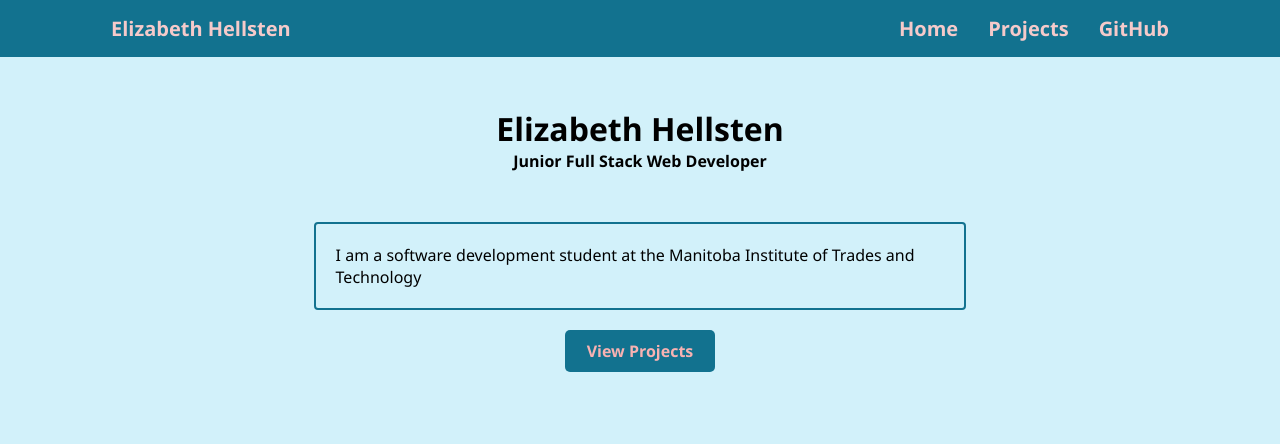
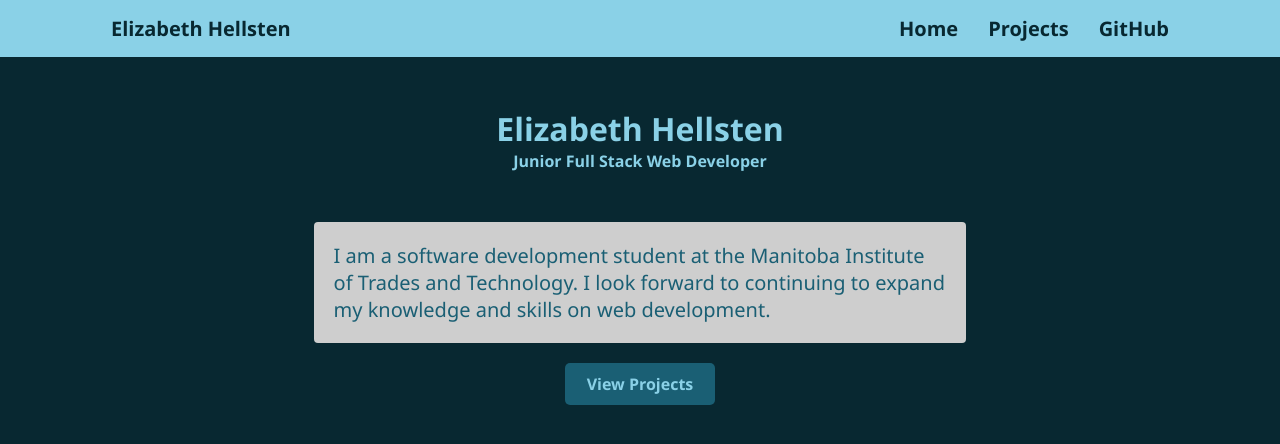
Before and after one commit to elizabethh34/portfolio-site, a React (Create React App) app: page / in a window 1280 px wide. Shown: the top 444 px of the page. Built offline with nearby package versions, Linux system fonts and the light colour scheme.

Commit message:
Update colours

```diff
--- a/public/index.html
+++ b/public/index.html
@@ -4,7 +4,7 @@
     <meta charset="utf-8" />
     <link rel="icon" href="%PUBLIC_URL%/favicon.ico" />
     <meta name="viewport" content="width=device-width, initial-scale=1" />
-    <title>Elizabeth</title>
+    <title>Elizabeth Hellsten</title>
   </head>
   <body>
     <noscript>You need to enable JavaScript to run this app.</noscript>
--- a/src/App.css
+++ b/src/App.css
@@ -5,16 +5,19 @@
 }
 
 nav {
-  background-color: rgb(18, 114, 143);
+  background-color: rgb(138, 209, 231);
   margin-bottom: 30px;
 }
 
 .home-name, .home-role {
   text-align: center;
+  color:rgb(138, 209, 231);
 }
 
 .info-container {
-  border: 2px solid rgb(18, 114, 143);
+  background-color: rgb(206, 206, 206);
+  color:rgb(26, 95, 116);
+  font-size: 20px;
   border-radius: 4px;
   width: 60%;
   margin: auto;
@@ -32,11 +35,16 @@ nav {
   width: 150px;
   text-align: center;
   margin: 20px auto;
-  color: rgb(248, 178, 178);
-  background-color: rgb(18, 114, 143);
+  color: rgb(138, 209, 231);
+  background-color: rgb(26, 95, 116);
   font-weight: 600;
   padding: 10px;
   border-radius: 5px;
+}
+
+.projects-button:hover {
+  color: rgb(26, 95, 116);
+  background-color: rgb(138, 209, 231);
 }
 
 .nav-container {
@@ -46,10 +54,6 @@ nav {
   margin: auto;
 }
 
-.active {
-  border-bottom:2px solid rgb(248, 178, 178);
-}
-
 nav ul {
   display: flex;
   list-style: none;
@@ -57,17 +61,13 @@ nav ul {
 
 .nav-item, .name {
   margin: 15px;
-  color:rgb(245, 202, 202);
+  color:rgb(8, 40, 49);
   font-size: 20px;
-  font-weight: 600;
+  font-weight: 700;
 }
 
 .nav-item a {
-  color:rgb(245, 202, 202);
-}
-
-.nav-item a:active {
-  color: black;
+  color:rgb(8, 40, 49);
 }
 
 .home-container {
@@ -78,7 +78,7 @@ nav ul {
 .projects-heading {
   text-align: center;
   margin-bottom: 15px;
-  color:rgb(18, 114, 143);
+  color: rgb(138, 209, 231);
 }
 
 .projects-container {
@@ -92,15 +92,14 @@ nav ul {
 .project {
   margin: 15px;
   width: 80%;
-  border: 2px solid rgb(18, 114, 143);
-  background-color: rgb(245, 202, 202);
+  background-color: rgb(206, 206, 206);
   border-radius: 4px;
 }
 
 .project-name {
   text-align: center;
   padding: 20px;
-  color:rgb(18, 114, 143);
+  color:rgb(26, 95, 116);
 }
 
 .project-image {
@@ -124,6 +123,8 @@ nav ul {
   width: 100%;
   opacity: 0;
   transition: .5s ease;
+  font-size: 20px;
+  color:rgb(8, 40, 49);
 }
 
 .image-container:hover .project-image {
@@ -146,8 +147,8 @@ nav ul {
 }
 
 .view-button {
-  color: rgb(248, 178, 178);
-  background-color: rgb(18, 114, 143);
+  color: rgb(138, 209, 231);
+  background-color: rgb(26, 95, 116);
   font-weight: 600;
   padding: 10px;
   margin: 20px 0px;
@@ -157,8 +158,8 @@ nav ul {
 
 .view-button:hover {
   cursor: pointer;
-  background-color: rgb(248, 178, 178);
-  color: rgb(18, 114, 143);
+  background-color: rgb(138, 209, 231);
+  color: rgb(26, 95, 116);
 }
 
 @media only screen and (min-width: 600px) {
--- a/src/App.js
+++ b/src/App.js
@@ -19,7 +19,7 @@ class App extends Component {
       {
         id: 2,
         name: "React Movie List",
-        image: "images/route-finder.png",
+        image: "images/movie-list.png",
         description: "Built with React, users can search for movies to add to their favourites list",
         site: "https://mitt-react-movie-list.netlify.app/",
         code: "https://github.com/elizabethh34/react-movie-list"
--- a/src/components/Home.jsx
+++ b/src/components/Home.jsx
@@ -9,7 +9,7 @@ const Home = () => {
         <h4 className="home-role">Junior Full Stack Web Developer</h4>
       </div>
       <div className="info-container">
-        <p className="about-info">I am a software development student at the Manitoba Institute of Trades and Technology</p>
+        <p className="about-info">I am a software development student at the Manitoba Institute of Trades and Technology. I look forward to continuing to expand my knowledge and skills on web development.</p>
       </div>
       <Link to="/projects">
         <div className="projects-button">View Projects</div>
--- a/src/index.css
+++ b/src/index.css
@@ -3,7 +3,7 @@
 }
 
 body {
-  background-color: rgb(210, 241, 250);
+  background-color: rgb(8, 40, 49);
   font-family: 'Segoe UI', Tahoma, Geneva, Verdana, sans-serif;
   margin: 0;
 }
```
Also changed, not shown: 2 other files (tests, documents, lock files or other folders).
